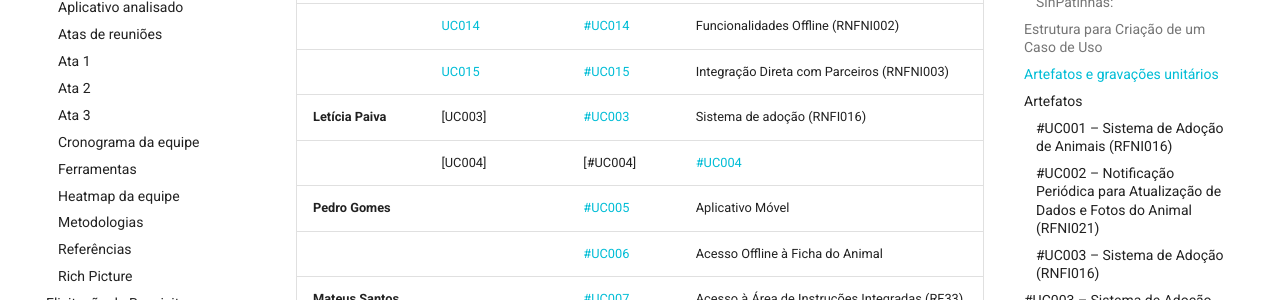
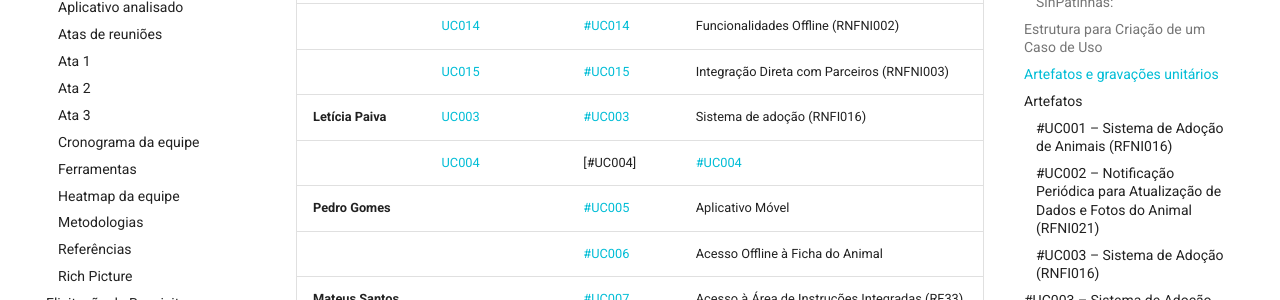
Before and after one commit to Requisitos-de-Software/2025.2-SinPatinhas, an MkDocs documentation site: the page built from docs/modelagem/casos_de_uso.md, in a window 1280 px wide and 900 px high, scrolled down 3296 px. Shown: the part 151-451 px from the top of the window. Built offline with MkDocs 1.6.1 and Material for MkDocs 9.7.7, drawn with Linux system fonts in a browser that asks for light colours; comment, search, counter and statistics services are not loaded; some of the changed lines change nothing that is shown.

Commit message:
correção

```diff
--- a/docs/modelagem/casos_de_uso.md
+++ b/docs/modelagem/casos_de_uso.md
@@ -61,8 +61,8 @@ A tabela a seguir apresenta os componentes utilizados.
 |                    | [UC013](#uc013) | [#UC013](/modelagem/gravacoes/antonio/caso_de_uso.md) | Acesso via Web e Mobile (RNFNI001) |
 |                    | [UC014](#uc014) | [#UC014](/modelagem/gravacoes/antonio/caso_de_uso.md) | Funcionalidades Offline (RNFNI002) |
 |                    | [UC015](#uc015) | [#UC015](/modelagem/gravacoes/antonio/caso_de_uso.md) | Integração Direta com Parceiros (RNFNI003) |
-| **Letícia Paiva**    | [UC003] | [#UC003](/modelagem/gravacoes/leticia/caso_de_uso.md) | Sistema de adoção (RNFI016) |
-|                      | [UC004] | [#UC004] | [#UC004](/modelagem/gravacoes/leticia/caso_de_uso.md) | Alertas e Notificações Automáticas (RNFI017) |
+| **Letícia Paiva**    | [UC003](#uc003)  | [#UC003](/modelagem/gravacoes/leticia/caso_de_uso.md) | Sistema de adoção (RNFI016) |
+|                      | [UC004](#uc004) | [#UC004] | [#UC004](/modelagem/gravacoes/leticia/caso_de_uso.md) | Alertas e Notificações Automáticas (RNFI017) |
 | **Pedro Gomes**      | | [#UC005](/modelagem/gravacoes/pedro/caso_de_uso.md)   | Aplicativo Móvel |
 |                      | | [#UC006](/modelagem/gravacoes/pedro/caso_de_uso.md)   | Acesso Offline à Ficha do Animal |
 | **Mateus Santos Negrini** | | [#UC007](/modelagem/gravacoes/mateus/caso_de_uso.md) | Acesso à Área de Instruções Integradas (RF33) |
```
